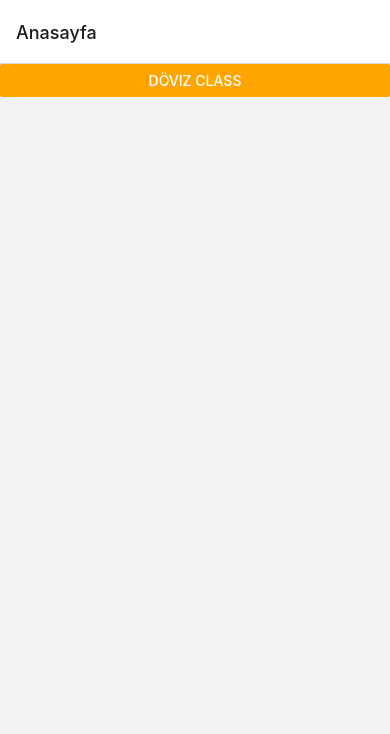
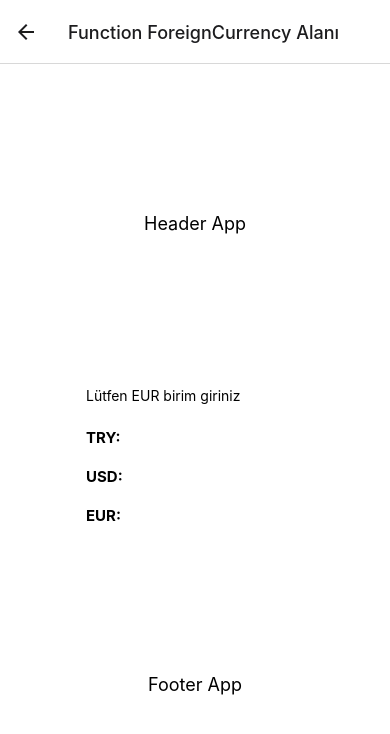
Before and after one commit to hamitmizrak/ForeignCurrencyApp, a React Native app: screen /FunctionMainForeignCurrency in a window 390 px wide. Shown: the top 734 px of the page. Built offline with nearby package versions, Linux system fonts and the light colour scheme.

Commit message:
Class Component and Function component success

```diff
--- a/App.js
+++ b/App.js
@@ -8,7 +8,11 @@ import { createNativeStackNavigator } from '@react-navigation/native-stack';
 import { Button, StyleSheet, Text, View } from 'react-native';
 
 // Function Calculator
-import MainForeignCurrency from './src/components/MainForeignCurrency';
+import ClassMainForeignCurrency from './src/components/ClassMainForeignCurrency';
+import FunctionMainForeignCurrency from './src/components/FunctionMainForeignCurrency';
+
+
+
 
 
 // CREATE
@@ -23,8 +27,8 @@ const App = () => {
     <NavigationContainer>
       <Stack.Navigator>
         <Stack.Screen name="Home"      component={HomeScreen}    options={{ title: "Anasayfa" }} />
-        <Stack.Screen name="MainForeignCurrency" component={MainForeignCurrency} options={{ title: "Class ForeignCurrency Alanı" }} />
-        {/* <Stack.Screen name="FunctionForeignCurrency" component={FunctionForeignCurrency} options={{ title: "Function ForeignCurrency Alanı" }} /> */}
+        <Stack.Screen name="ClassMainForeignCurrency" component={ClassMainForeignCurrency} options={{ title: "Class ForeignCurrency Alanı" }} />
+         <Stack.Screen name="FunctionMainForeignCurrency" component={FunctionMainForeignCurrency} options={{ title: "Function ForeignCurrency Alanı" }} />
       </Stack.Navigator>
     </NavigationContainer>
   );
@@ -40,13 +44,13 @@ const HomeScreen = ({ navigation,route }) => {
       <Button
         title='Döviz Class'
         color="orange"
-        onPress={() => navigation.navigate('ClassForeignCurrency', { name: ' Component Class Foreign Currency' })} />
+        onPress={() => navigation.navigate('ClassMainForeignCurrency', { name: ' Component Class Foreign Currency' })} />
 
       {/* Function  Foreign Currency  */}
-      {/* <Button
+        <Button
         title='Döviz Function'
         color="blue"
-        onPress={() => navigation.navigate('FunctionForeignCurrency', { name: ' Component Function ForeignCurrency' })} /> */}
+        onPress={() => navigation.navigate('FunctionMainForeignCurrency', { name: ' Component Function ForeignCurrency' })} />
 
     </View> // common View
   ); //end return
--- a/src/components/ClassCurrencyChange.jsx
+++ b/src/components/ClassCurrencyChange.jsx
@@ -1,30 +1,66 @@
 import React, { Component } from 'react'
-import { StyleSheet, View } from 'react-native';
+import { StyleSheet, Text, TextInput, View } from 'react-native';
 
 // CLASS
 class ClassCurrencyChange extends Component {
+
+    // cosntructor
+    constructor(props) {
+        super(props);
+
+        // STATE
+        this.state = {
+            try: "",
+            usd: "",
+            eur: "",
+            inputData: ""
+        }
+
+        // BIND
+    }
+
 
     // RENDER
     render() {
 
         // object destructing
-        const { currencyCss,inputCss } = styles;
+        const { currencyCss, inputCss, textCss } = styles;
 
         // RETURN
         return (
-            <View style={ currencyCss }>ClassCurrencyChange</View>
-        )
-    }
-}
+            <View style={currencyCss}>
+                <TextInput
+                    style={inputCss}
+                    placeholder='Lütfen EUR birim giriniz'
+                    onChange={(data) => {
+                        this.setState({
+                            inputData: data
+                        })
+                    }}
+                    value={this.state.inputData}
+                />
+                <Text style={textCss}>TRY: {this.state.try}</Text>
+                <Text style={textCss}>USD: {this.state.usd}</Text>
+                <Text style={textCss}>EUR: {this.state.eur}</Text>
+            </View>
+        )  //end return
+    }  //end render
+} //end ClassCurrencyChange
 
 
 // CSS
 const styles = StyleSheet.create({
-    currencyCss:{
-
+    currencyCss: {
+        paddingTop: -10,
     },
-    inputCss:{
-
+    inputCss: {
+        height: 25
+    },
+    textCss: {
+        color: "black",
+        fontSize: 15,
+        fontWeight: "bold",
+        marginTop: 20
     }
 });
 
--- a/src/components/MainForeignCurrency.jsx
+++ b/src/components/ClassMainForeignCurrency.jsx
@@ -1,12 +1,15 @@
 import { StyleSheet, Text, View } from 'react-native';
 import HeaderForeignCurrency from './HeaderForeignCurrency';
 import FooterForeignCurrency from './FooterForeingCurrency';
+import ClassCurrencyChange from './ClassCurrencyChange';
 
-export default function MainForeignCurrency() {
+export default function ClassMainForeignCurrency() {
 
   return (
     <View style={styles.container}>
       <HeaderForeignCurrency headerTextData='Header Currency Data Change' />
+
+      <ClassCurrencyChange />
 
       <FooterForeignCurrency footerTextData='@copy; Bütün haklar saklıdır'/>
     </View>
--- /dev/null
+++ b/src/components/FunctionCurrencyChange.jsx
@@ -0,0 +1,55 @@
+import { useState } from 'react';
+import { StyleSheet, Text, TextInput, View } from 'react-native';
+
+// CLASS
+function FunctionCurrencyChange () {
+
+
+    const [tryCurrency, setTryCurrency] = useState(null);
+    const [usdCurrency, setUsdCurrency] = useState(null);
+    const [eurCurrency, setEurCurrency] = useState(null);
+    const [inputData, setInputData] = useState(null);
+
+
+    // object destructing
+    const { currencyCss, inputCss, textCss } = styles;
+
+    // RETURN
+    return (
+        <View style={currencyCss}>
+            <TextInput
+                style={inputCss}
+                placeholder='Lütfen EUR birim giriniz'
+                onChange={(data) => {
+
+                    setInputData(data)
+                }}
+                value={inputData}
+            />
+            <Text style={textCss}>TRY: {tryCurrency}</Text>
+            <Text style={textCss}>USD: {usdCurrency}</Text>
+            <Text style={textCss}>EUR: {eurCurrency}</Text>
+        </View>
+    )  //end return
+} //end ClassCurrencyChange
+
+
+// CSS
+const styles = StyleSheet.create({
+    currencyCss: {
+        paddingTop: -10,
+    },
+    inputCss: {
+        height: 25
+    },
+    textCss: {
+        color: "black",
+        fontSize: 15,
+        fontWeight: "bold",
+        marginTop: 20
+    }
+});
+
+
+// EXPORT
+export default FunctionCurrencyChange;
--- /dev/null
+++ b/src/components/FunctionMainForeignCurrency.jsx
@@ -0,0 +1,26 @@
+import { StyleSheet, Text, View } from 'react-native';
+import HeaderForeignCurrency from './HeaderForeignCurrency';
+import FooterForeignCurrency from './FooterForeingCurrency';
+import FunctionCurrencyChange from './FunctionCurrencyChange';
+
+export default function ClassMainForeignCurrency() {
+
+  return (
+    <View style={styles.container}>
+      <HeaderForeignCurrency headerTextData='Header Currency Data Change' />
+
+      <FunctionCurrencyChange />
+
+      <FooterForeignCurrency footerTextData='@copy; Bütün haklar saklıdır'/>
+    </View>
+  );
+}
+
+const styles = StyleSheet.create({
+  container: {
+    flex: 1,
+    backgroundColor: '#fff',
+    alignItems: 'center',
+    justifyContent: 'center',
+  },
+});
```
